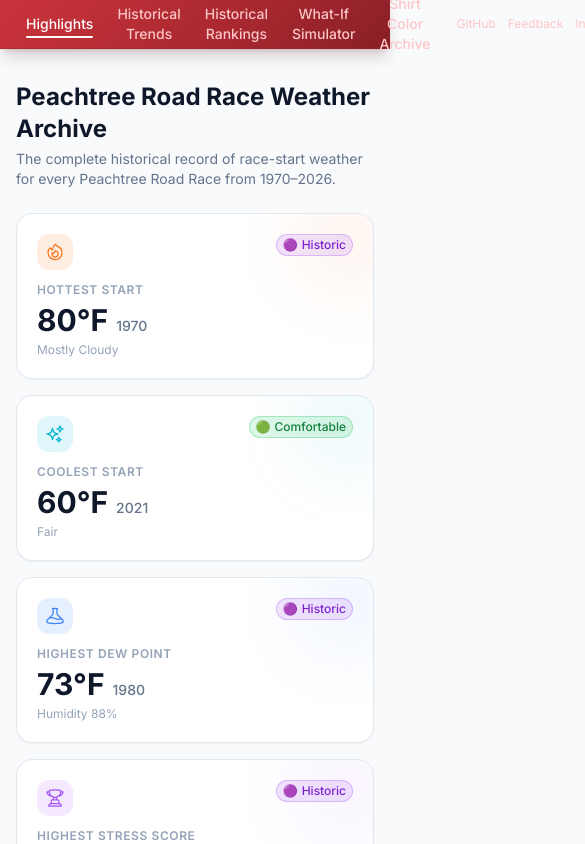
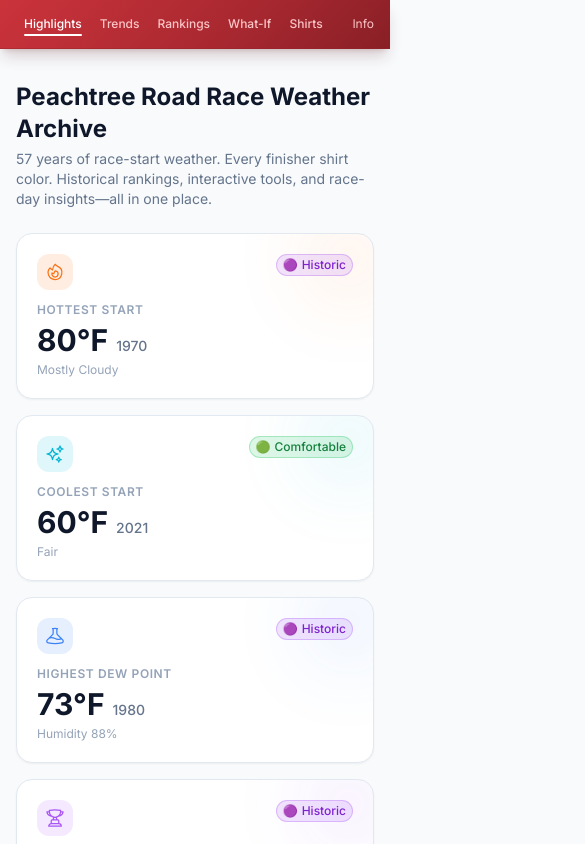
Before and after one commit to seanmorgan/peachtree-ui, a React (Vite) app: page / in a window 390 px wide. Shown: the top 844 px of the page, 585 px wide, since content can reach past the window. Built offline with nearby package versions, Linux system fonts and the light colour scheme.

Commit message:
more tweaks

```diff
--- a/src/App.tsx
+++ b/src/App.tsx
@@ -12,13 +12,14 @@
 import { ForecastPanel } from './components/ForecastPanel'
 import { ShirtColorPieChart } from './components/ShirtColorPieChart'
 import { InfoModal } from './components/InfoModal'
+import {getUniqueYearCount} from "./utils/calculations.ts";
 
 const NAV_ITEMS = [
-  { id: 'section-explorer', label: 'Highlights'           },
-  { id: 'section-history',  label: 'Historical Trends'    },
-  { id: 'section-rankings', label: 'Historical Rankings'  },
-  { id: 'section-whatif',   label: 'What-If Simulator'    },
-  { id: 'section-shirts',   label: 'Shirt Color Archive'  },
+  { id: 'section-explorer', label: 'Highlights',          shortLabel: 'Highlights'  },
+  { id: 'section-history',  label: 'Historical Trends',   shortLabel: 'Trends'      },
+  { id: 'section-rankings', label: 'Historical Rankings', shortLabel: 'Rankings'    },
+  { id: 'section-whatif',   label: 'What-If Simulator',   shortLabel: 'What-If'     },
+  { id: 'section-shirts',   label: 'Shirt Color Archive', shortLabel: 'Shirts'      },
 ] as const
 
 function scrollTo(id: string) {
@@ -97,27 +98,28 @@
       {/* ── Header / Nav ── */}
       <header className="header-gradient border-b border-peachtree-700/40 sticky top-0 z-40 shadow-lg shadow-peachtree-900/20">
         <div className="mx-auto max-w-7xl px-4 sm:px-6 lg:px-8">
-          <div className="flex h-12 items-center justify-between gap-4">
+          <div className="flex h-12 items-center justify-between gap-2">
 
             {/* Left: nav links */}
-            <nav className="flex items-center gap-1 sm:gap-2" aria-label="Page sections">
-              {NAV_ITEMS.map(({ id, label }) => {
+            <nav className="flex items-center gap-0.5 sm:gap-1 min-w-0 overflow-x-auto" aria-label="Page sections">
+              {NAV_ITEMS.map(({ id, label, shortLabel }) => {
                 const isActive = activeSection === id
                 return (
                   <button
                     key={id}
                     onClick={() => scrollTo(id)}
                     className={[
-                      'relative px-2.5 py-1 text-sm font-medium rounded transition-colors duration-150',
+                      'relative flex-shrink-0 px-2 sm:px-2.5 py-1 text-xs sm:text-sm font-medium rounded transition-colors duration-150 whitespace-nowrap',
                       isActive
                         ? 'text-white'
                         : 'text-peachtree-200 hover:text-white',
                     ].join(' ')}
                   >
-                    {label}
+                    <span className="sm:hidden">{shortLabel}</span>
+                    <span className="hidden sm:inline">{label}</span>
                     {/* active underline indicator */}
                     {isActive && (
-                      <span className="absolute bottom-0 left-2.5 right-2.5 h-0.5 rounded-full bg-white" />
+                      <span className="absolute bottom-0 left-2 right-2 sm:left-2.5 sm:right-2.5 h-0.5 rounded-full bg-white" />
                     )}
                   </button>
                 )
@@ -125,21 +127,21 @@
             </nav>
 
             {/* Right: attribution + info */}
-            <div className="flex items-center gap-3 flex-shrink-0">
-              <span className="hidden sm:inline text-xs text-peachtree-300">
+            <div className="flex items-center gap-2 sm:gap-3 flex-shrink-0">
+              <span className="hidden lg:inline text-xs text-peachtree-300">
                 Created by Sean Morgan
               </span>
               <a
                 href="https://github.com/seanmorgan/peachtree-ui"
                 target="_blank"
                 rel="noopener noreferrer"
-                className="text-xs text-peachtree-200 hover:text-white transition-colors"
+                className="hidden sm:inline text-xs text-peachtree-200 hover:text-white transition-colors"
               >
                 GitHub
               </a>
               <a
                 href="mailto:websean.com@gmail.com"
-                className="text-xs text-peachtree-200 hover:text-white transition-colors"
+                className="hidden sm:inline text-xs text-peachtree-200 hover:text-white transition-colors"
               >
                 Feedback
               </a>
@@ -198,7 +200,7 @@
                   className="text-sm mt-1"
                   style={{ color: SUBTITLE_COLOR, transition: 'color 800ms ease-in-out' }}
                 >
-                  The complete historical record of race-start weather for every Peachtree Road Race {yearRange ? `from ${yearRange.min}–${yearRange.max}` : ''}.
+                  {getUniqueYearCount(data)} years of race-start weather. Every finisher shirt color. Historical rankings, interactive tools, and race-day insights—all in one place.
                 </p>
               </div>
               <SummaryCards data={data} selectedId={selectedId} onSelectId={handleSelectId} />
--- a/src/components/ScatterPlot.tsx
+++ b/src/components/ScatterPlot.tsx
@@ -140,7 +140,7 @@
       initial={{ opacity: 0, y: 20 }}
       animate={{ opacity: 1, y: 0 }}
       transition={{ duration: 0.5, delay: 0.2 }}
-      className="rounded-2xl border border-slate-200 bg-white shadow-sm min-h-[520px] flex flex-col"
+      className="rounded-2xl border border-slate-200 bg-white shadow-sm h-[520px] lg:h-full flex flex-col"
     >
       <div className="border-b border-slate-100 px-5 py-4">
         <h2 className="text-base font-semibold text-slate-900">
--- a/src/components/YearDetails.tsx
+++ b/src/components/YearDetails.tsx
@@ -40,7 +40,7 @@
       initial={{ opacity: 0, y: 20 }}
       animate={{ opacity: 1, y: 0 }}
       transition={{ duration: 0.5, delay: 0.25 }}
-      className="rounded-2xl border border-slate-200 bg-white shadow-sm h-full flex flex-col"
+      className="rounded-2xl border border-slate-200 bg-white shadow-sm h-[520px] lg:h-full flex flex-col"
     >
       {/* Header */}
       <div className="flex items-center justify-between gap-4 border-b border-slate-100 px-5 py-4">
```
